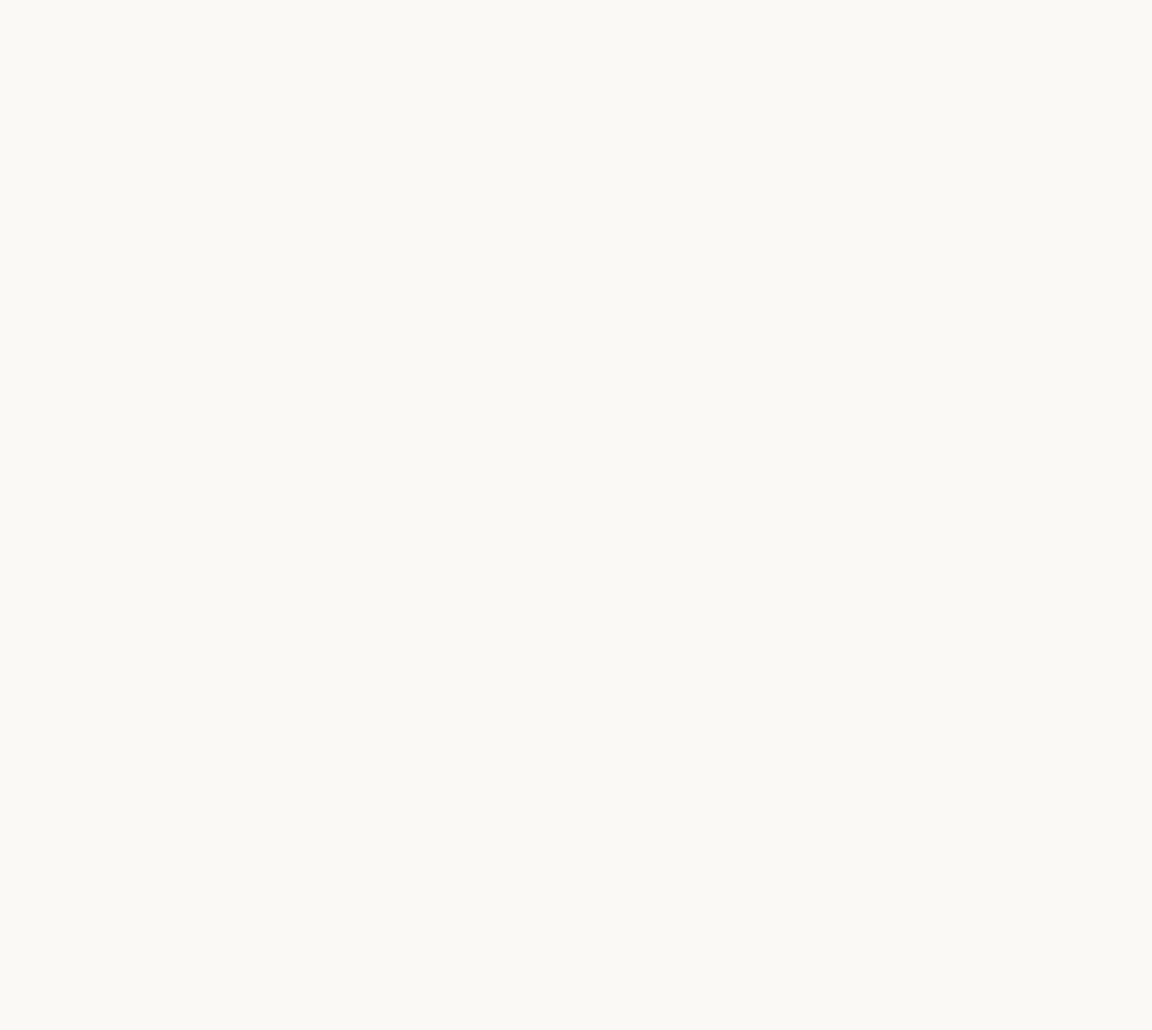
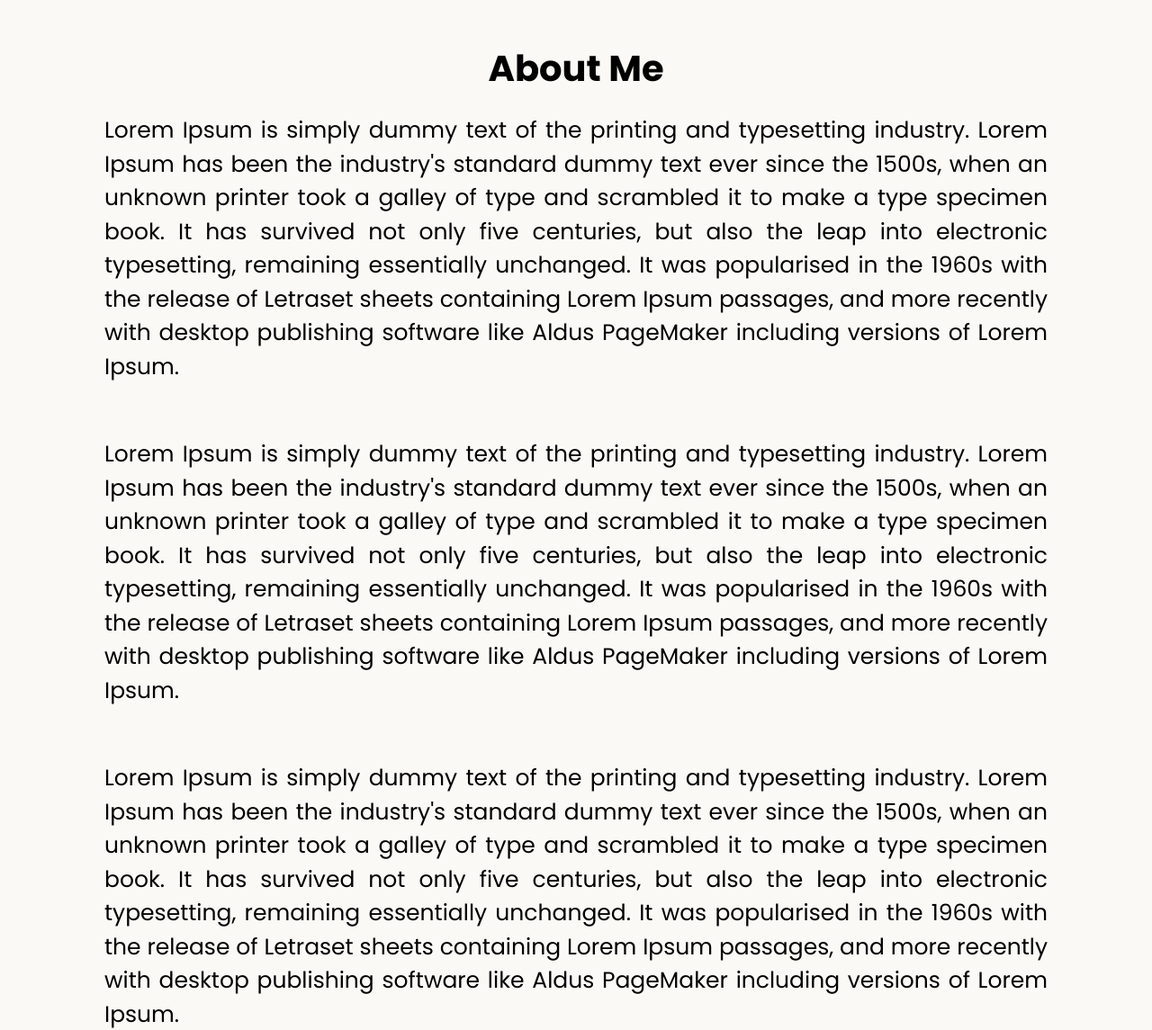
Before and after one commit to hali241997/my-portfolio, a Next.js app: page / in a window 1280 px wide. Shown: the part 1652-2797 px from the top of the page at 90% size. Before the commit the page ends 1514 px from the top, so only its background shows below. Built offline with nearby package versions, Linux system fonts and the light colour scheme.

Commit message:
About Me

```diff
--- /dev/null
+++ b/src/AboutMe/index.tsx
@@ -0,0 +1,51 @@
+import { FC } from "react";
+
+const AboutMe: FC = () => {
+  return (
+    <div>
+      <div className="font-bold text-center text-[40px] mb-[20px]">
+        About Me
+      </div>
+
+      <div className="lg:mx-[100px] md:space-y-[60px] space-y-[40px]">
+        <div className="text-justify md:text-[25px] text-[16px]">
+          Lorem Ipsum is simply dummy text of the printing and typesetting
+          industry. Lorem Ipsum has been the industry&apos;s standard dummy text
+          ever since the 1500s, when an unknown printer took a galley of type
+          and scrambled it to make a type specimen book. It has survived not
+          only five centuries, but also the leap into electronic typesetting,
+          remaining essentially unchanged. It was popularised in the 1960s with
+          the release of Letraset sheets containing Lorem Ipsum passages, and
+          more recently with desktop publishing software like Aldus PageMaker
+          including versions of Lorem Ipsum.
+        </div>
+
+        <div className="text-justify md:text-[25px] text-[16px]">
+          Lorem Ipsum is simply dummy text of the printing and typesetting
+          industry. Lorem Ipsum has been the industry&apos;s standard dummy text
+          ever since the 1500s, when an unknown printer took a galley of type
+          and scrambled it to make a type specimen book. It has survived not
+          only five centuries, but also the leap into electronic typesetting,
+          remaining essentially unchanged. It was popularised in the 1960s with
+          the release of Letraset sheets containing Lorem Ipsum passages, and
+          more recently with desktop publishing software like Aldus PageMaker
+          including versions of Lorem Ipsum.
+        </div>
+
+        <div className="text-justify md:text-[25px] text-[16px]">
+          Lorem Ipsum is simply dummy text of the printing and typesetting
+          industry. Lorem Ipsum has been the industry&apos;s standard dummy text
+          ever since the 1500s, when an unknown printer took a galley of type
+          and scrambled it to make a type specimen book. It has survived not
+          only five centuries, but also the leap into electronic typesetting,
+          remaining essentially unchanged. It was popularised in the 1960s with
+          the release of Letraset sheets containing Lorem Ipsum passages, and
+          more recently with desktop publishing software like Aldus PageMaker
+          including versions of Lorem Ipsum.
+        </div>
+      </div>
+    </div>
+  );
+};
+
+export default AboutMe;
--- a/src/Quote/index.tsx
+++ b/src/Quote/index.tsx
@@ -3,7 +3,7 @@ import { default as QuoteSvg } from "icons/Quote";
 
 const Quote: FC = () => {
   return (
-    <div className="py-[calc(30vh)] lg:py-[calc((100vh-200px)/2)] flex flex-col items-center ">
+    <div className="py-[calc(20vh)] lg:py-[calc(50vh)] flex flex-col items-center">
       <div className="mb-[70px] lg:mb-[40px]">
         <QuoteSvg />
       </div>
--- a/src/pages/index.tsx
+++ b/src/pages/index.tsx
@@ -1,3 +1,4 @@
+import AboutMe from "AboutMe";
 import Hero from "Hero";
 import Quote from "Quote";
 import { FC } from "react";
@@ -7,6 +8,7 @@ const HomePage: FC = () => {
     <>
       <Hero />
       <Quote />
+      <AboutMe />
     </>
   );
 };
```
